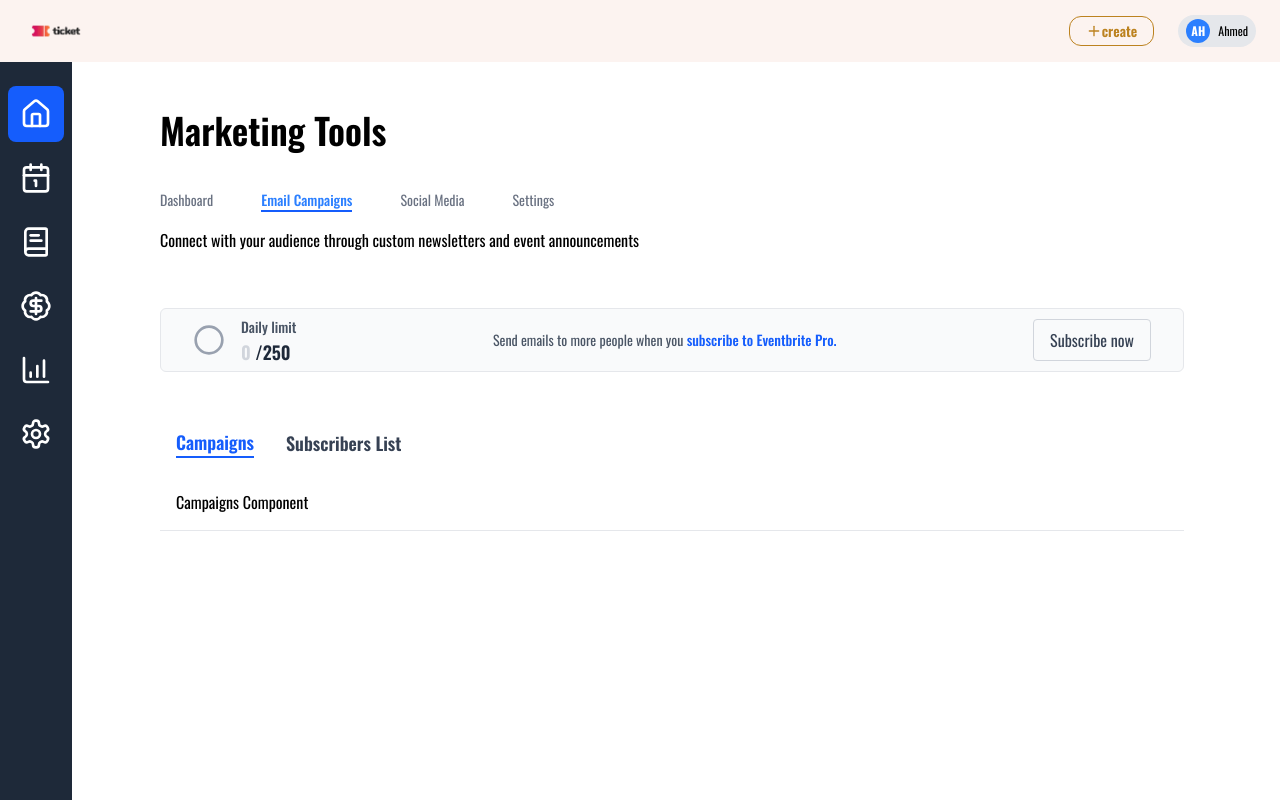
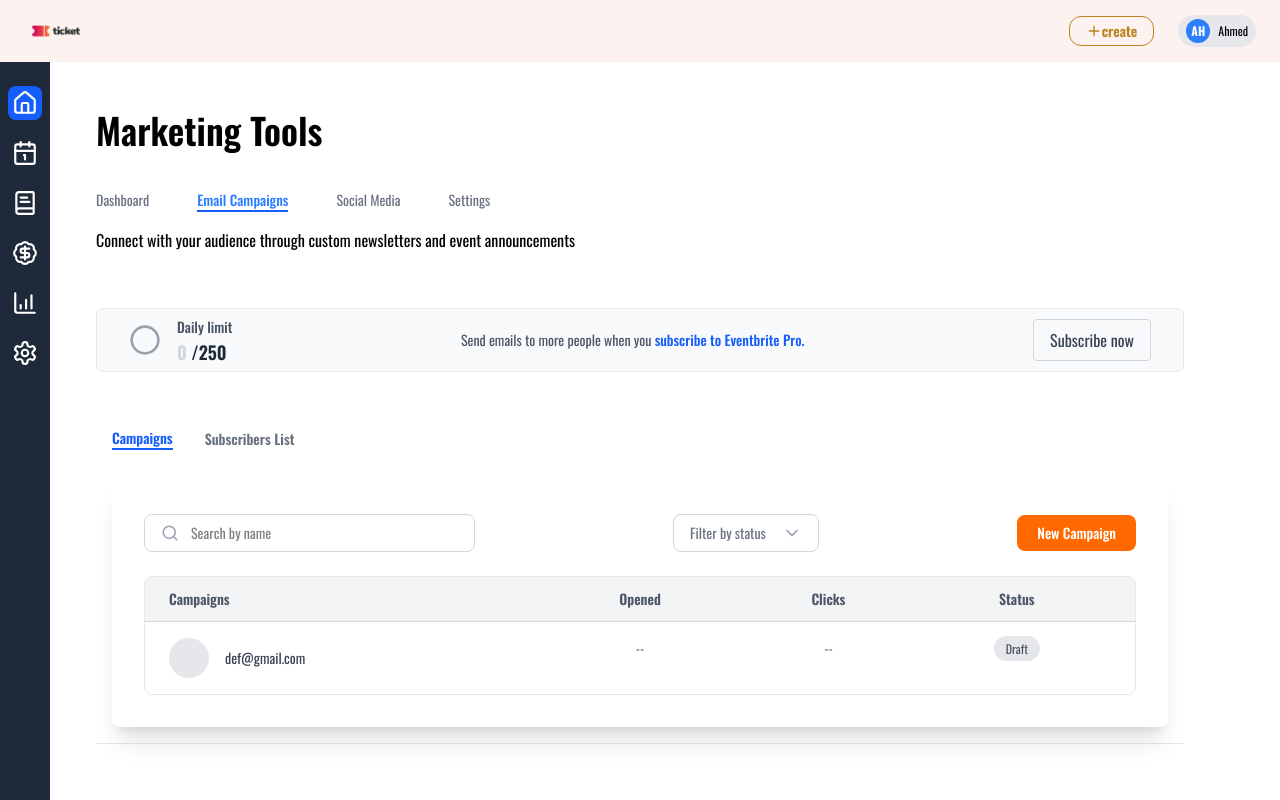
Before and after one commit to ahmed123456787/ticket-event, a React (Vite) app in the folder frontend/: page /organizations/marketing/email-campaigns in a window 1280 px wide. Built offline with nearby package versions, Linux system fonts and the light colour scheme.

Commit message:
adding some compagn features

```diff
--- a/frontend/src/components/dashboard/Sidebar.tsx
+++ b/frontend/src/components/dashboard/Sidebar.tsx
@@ -9,7 +9,7 @@ import {
   Settings,
 } from "lucide-react";
 
-const iconSize = 32;
+const iconSize = 26;
 const iconStrokeWidth = 2;
 const BASE_ROUTE = "/organizations";
 
@@ -53,14 +53,14 @@ const Sidebar = () => {
   const [hoveredItem, setHoveredItem] = useState<string | null>(null);
 
   return (
-    <div className="bg-gray-800 text-white flex flex-col h-full fixed">
-      <nav className="flex-1 overflow-y-auto">
+    <div className="bg-gray-800 text-white flex  flex-col h-full fixed">
+      <nav className="flex-1 overflow-y-auto ">
         <ul className="py-4">
           {menuItems.map((item) => (
             <li key={item.title}>
               <Link
                 to={`${BASE_ROUTE}${item.path}`}
-                className={`flex items-center justify-center m-2 p-3 rounded-lg mb-1 ${
+                className={`flex items-center justify-center m-2  p-1 rounded-lg mb-4 ${
                   activeItem === item.title
                     ? "bg-blue-600"
                     : "hover:bg-gray-700"
--- /dev/null
+++ b/frontend/src/components/marketing/email/Comapgn.tsx
@@ -0,0 +1,96 @@
+import { ChevronDown, Search } from "lucide-react";
+import { useState } from "react";
+import NewCampaignContainer from "./NewCampaignContainer";
+
+const Comapgn = () => {
+  const [showFilter, setShowFilter] = useState(false);
+  const filterOptions = ["Draft", "Published", "Archived"];
+  const [showNewCampaign, setShowNewCampaign] = useState(false);
+  const [campaignName, setCampaignName] = useState("");
+
+  return (
+    <div className="flex flex-col bg-white p-8 rounded-lg shadow-xl w-full relative">
+      {/* Header Section */}
+      <div className="flex items-center justify-between mb-6">
+        {/* Search Input */}
+        <div className="flex items-center border border-gray-300 rounded-lg px-4 py-2 w-1/3">
+          <Search className="text-gray-400" size={20} />
+          <input
+            type="text"
+            placeholder="Search by name"
+            className="ml-3 w-full focus:outline-none text-sm"
+          />
+        </div>
+        {/* Filter Dropdown */}
+        <div className="relative">
+          <div
+            className="flex items-center border border-gray-300 rounded-lg px-4 py-2 gap-4 cursor-pointer hover:bg-gray-100"
+            onClick={() => setShowFilter(!showFilter)}
+          >
+            <span className="text-gray-500 text-sm">Filter by status</span>
+            <ChevronDown className="ml-auto text-gray-400" size={20} />
+          </div>
+          {showFilter && (
+            <div className="absolute mt-2 bg-white border border-gray-300 rounded-lg shadow-lg w-full z-10">
+              {filterOptions.map((option, index) => (
+                <div
+                  key={index}
+                  className="px-4 py-2 text-sm text-gray-700 hover:bg-gray-100 cursor-pointer"
+                >
+                  {option}
+                </div>
+              ))}
+            </div>
+          )}
+        </div>
+
+        {/* New Campaign Button */}
+        <button
+          className="bg-orange-500 text-white px-5 py-2 rounded-lg hover:bg-orange-600 text-sm font-medium"
+          onClick={() => setShowNewCampaign(true)}
+        >
+          New Campaign
+        </button>
+      </div>
+
+      {/* New Campaign Container */}
+      {showNewCampaign && (
+        <div className="z-20 relative">
+          <NewCampaignContainer
+            campaignName={campaignName}
+            setCampaignName={setCampaignName}
+            setShowNewCampaign={setShowNewCampaign}
+          />
+        </div>
+      )}
+
+      {/* Campaign Table */}
+      <div className="bg-gray-50 border border-gray-200 rounded-lg overflow-hidden">
+        {/* Table Header */}
+        <div className="grid grid-cols-5 px-6 py-3 border-b border-gray-300 text-sm font-semibold text-gray-600 bg-gray-100">
+          <span className="col-span-2">Campaigns</span>
+          <span className="text-center">Opened</span>
+          <span className="text-center">Clicks</span>
+          <span className="text-center">Status</span>
+        </div>
+
+        {/* Table Row */}
+        <div className="bg-white grid grid-cols-5 px-6 py-4 text-sm text-gray-700 hover:bg-gray-50">
+          <div className="flex items-center col-span-2">
+            <div className="w-10 h-10 bg-gray-200 rounded-full"></div>
+            <span className="ml-4">def@gmail.com</span>
+          </div>
+          <span className="text-center text-gray-500">--</span>
+          <span className="text-center text-gray-500">--</span>
+          <span className="text-center">
+            <span className="text-xs bg-gray-200 text-gray-600 px-3 py-1 rounded-full">
+              Draft
+            </span>
+          </span>
+        </div>
+      </div>
+    </div>
+  );
+};
+
+export default Comapgn;
--- a/frontend/src/components/marketing/email/EmailCamNavbar.tsx
+++ b/frontend/src/components/marketing/email/EmailCamNavbar.tsx
@@ -1,17 +1,19 @@
 import { useState } from "react";
+import Comapgn from "./Comapgn";
+import SubsList from "./SubsList";
 
 const EmailCamNavbar = () => {
   const [selectedTab, setSelectedTab] = useState("Campaigns");
 
   return (
     <div className="bg-white border-b border-gray-200">
-      <nav className="flex gap-8 items-center p-4">
+      <nav className="flex gap-8 items-center p-4 ">
         {/* Campaigns Tab */}
         <h2
-          className={`text-lg font-semibold cursor-pointer ${
+          className={`text-sm font-semibold cursor-pointer ${
             selectedTab === "Campaigns"
               ? "text-blue-600 border-b-2 border-blue-600"
-              : "text-gray-700 hover:text-gray-900"
+              : "text-gray-500 hover:text-gray-900"
           }`}
           onClick={() => setSelectedTab("Campaigns")}
         >
@@ -20,10 +22,10 @@ const EmailCamNavbar = () => {
 
         {/* Subscribers List Tab */}
         <h2
-          className={`text-lg font-semibold cursor-pointer ${
+          className={`text-sm font-semibold cursor-pointer ${
             selectedTab === "Subscribers List"
               ? "text-blue-600 border-b-2 border-blue-600"
-              : "text-gray-700 hover:text-gray-900"
+              : "text-gray-500 hover:text-gray-900"
           }`}
           onClick={() => setSelectedTab("Subscribers List")}
         >
@@ -33,10 +35,8 @@ const EmailCamNavbar = () => {
 
       {/* Render Components Based on Selected Tab */}
       <div className="p-4">
-        {selectedTab === "Campaigns" && <div>Campaigns Component</div>}
-        {selectedTab === "Subscribers List" && (
-          <div>Subscribers List Component</div>
-        )}
+        {selectedTab === "Campaigns" && <Comapgn />}
+        {selectedTab === "Subscribers List" && <SubsList />}
       </div>
     </div>
   );
--- /dev/null
+++ b/frontend/src/components/marketing/email/NewCampagn.tsx
@@ -0,0 +1,5 @@
+const NewCampagn = () => {
+  return <div>NewCampagn</div>;
+};
+
+export default NewCampagn;
--- /dev/null
+++ b/frontend/src/components/marketing/email/NewCampaignContainer.tsx
@@ -0,0 +1,41 @@
+import React from "react";
+
+interface NewCampaignContainerProps {
+  campaignName: string;
+  setCampaignName: (name: string) => void;
+  setShowNewCampaign: (show: boolean) => void;
+}
+
+const NewCampaignContainer: React.FC<NewCampaignContainerProps> = ({
+  campaignName,
+  setCampaignName,
+  setShowNewCampaign,
+}) => {
+  return (
+    <div className="fixed inset-0 flex items-center justify-center  bg-opacity-50">
+      <div className="bg-white p-6 rounded-md shadow-lg w-1/3">
+        <h2 className="text-lg font-semibold mb-4">Create New Campaign</h2>
+        <input
+          type="text"
+          value={campaignName}
+          onChange={(e) => setCampaignName(e.target.value)}
+          placeholder="Campaign Name"
+          className="border border-gray-300 rounded-md px-3 py-2 w-full mb-4 focus:outline-none"
+        />
+        <div className="flex justify-end gap-4">
+          <button
+            className="bg-gray-300 text-gray-700 px-4 py-2 rounded-md hover:bg-gray-400"
+            onClick={() => setShowNewCampaign(false)}
+          >
+            Cancel
+          </button>
+          <button className="bg-orange-600 text-white px-4 py-2 rounded-md hover:bg-orange-700">
+            Create
+          </button>
+        </div>
+      </div>
+    </div>
+  );
+};
+
+export default NewCampaignContainer;
--- /dev/null
+++ b/frontend/src/components/marketing/email/SubsList.tsx
@@ -0,0 +1,85 @@
+import { Search, MoreHorizontal } from "lucide-react";
+import { Import, UserRoundCheck, UserX } from "lucide-react";
+
+const SubsList = () => {
+  const subscribers = [
+    { name: "Def", email: "def@test", activeSubscribers: 0 },
+    { name: "Tet", email: "tety", activeSubscribers: 0 },
+  ];
+
+  return (
+    <div className="p-6 bg-gray-50 min-h-screen">
+      {/* Header Cards */}
+
+      <div className="grid grid-cols-4 gap-6 mb-4">
+        <div className="flex flex-col items-center justify-center bg-white rounded-md shadow-md p-4">
+          <Import />
+          <h3 className="text-xs font-medium">Import a list</h3>
+          <p className="text-xs text-gray-500 text-center">
+            Upload a CSV or import an existing list
+          </p>
+        </div>
+        <div className="flex flex-col items-center justify-center bg-white rounded-md shadow-md p-4">
+          <UserRoundCheck />
+          <h3 className="text-xs font-medium">All subscribers</h3>
+          <p className="text-xs text-gray-500 text-center">
+            Search for people across all lists
+          </p>
+        </div>
+        <div className="flex flex-col items-center justify-center bg-white rounded-md shadow-md p-4">
+          <UserX />
+          <h3 className="text-xs font-medium">Unsubscribed users</h3>
+          <p className="text-xs text-gray-500 text-center">
+            View or delete unsubscribers
+          </p>
+        </div>
+        <button className="bg-orange-600 text-white px-2 py-1 rounded m-7  hover:bg-orange-700">
+          New List
+        </button>
+      </div>
+
+      {/* Search Bar */}
+      <div className="flex items-center border border-gray-300 rounded-md px-3 py-2 mb-4">
+        <Search className="text-gray-400" size={16} />
+        <input
+          type="text"
+          placeholder="Search by name"
+          className="ml-2 w-full focus:outline-none"
+        />
+      </div>
+
+      {/* Subscriber List Table */}
+      <div className="bg-white border border-gray-200 rounded-md shadow-md">
+        {/* Table Header */}
+        <div className="grid grid-cols-3 px-4 py-2 border-b border-gray-200 text-sm font-medium text-gray-500">
+          <span>List</span>
+          <span className="text-center">Active Subscribers</span>
+          <span className="text-right"></span>
+        </div>
+
+        {/* Table Rows */}
+        {subscribers.map((subscriber, index) => (
+          <div
+            key={index}
+            className="grid grid-cols-3 px-4 py-3 text-sm text-gray-700 items-center"
+          >
+            <div className="flex items-center">
+              <div className="w-8 h-8 bg-purple-700 text-white rounded-full flex items-center justify-center">
+                {subscriber.name[0]}
+              </div>
+              <span className="ml-3">{subscriber.email}</span>
+            </div>
+            <span className="text-center text-gray-500">
+              {subscriber.activeSubscribers}
+            </span>
+            <div className="text-right text-gray-400 cursor-pointer">
+              <MoreHorizontal />
+            </div>
+          </div>
+        ))}
+      </div>
+    </div>
+  );
+};
+
+export default SubsList;
--- a/frontend/src/layouts/MainLayout.tsx
+++ b/frontend/src/layouts/MainLayout.tsx
@@ -6,7 +6,7 @@ const MainLayout = ({ children }: { children: React.ReactNode }) => {
     <div className="flex flex-col h-screen">
       <TopBar />
       <div className="flex flex-1 overflow-hidden">
-        <div className="w-16 flex-shrink-0">
+        <div className=" flex-shrink-0">
           <Sidebar />
         </div>
         <main className="flex-1  sm:px-0 md:px-24 mt-12 overflow-y-auto ">
@@ -18,3 +18,5 @@ const MainLayout = ({ children }: { children: React.ReactNode }) => {
 };
 
 export default MainLayout;
+
+<svg viewBox="0 0 144 144"><g fill="none" fill-rule="evenodd"><g><path fill="#D65129" fill-rule="nonzero" d="M25.5 61.5h93v51h-93z"></path><path fill="#D65129" fill-rule="nonzero" d="M72 87l-46.5 25.5v-51z"></path><path fill="#F16932" fill-rule="nonzero" d="M103.5 69.75v42.75h15v-51zM25.5 112.5h78V69.75z"></path><path fill="#3A3A3A" fill-rule="nonzero" d="M120 114H24V60h15v3H27v48h90V63h-12v-3h15z"></path><path fill="#FFF" fill-rule="nonzero" d="M103.5 70.5L72 87 40.5 70.5v-39h51l12 12z"></path><path d="M72 87.9L39.75 70.95v-40.2H91.8l12.45 12.45v27.75L72 87.9zM41.25 70.05L72 86.1l30.75-16.05V43.8L91.2 32.25H41.25v37.8z" fill="#3A3A3A" fill-rule="nonzero"></path><path fill="#3A3A3A" fill-rule="nonzero" d="M24.706 111.18l92.985-50.999 1.442 2.63-92.984 51z"></path><path fill="#3A3A3A" fill-rule="nonzero" d="M24.75 62.797l1.442-2.63 46.558 25.53-1.442 2.631zM103.5 45H90V31.5h3V42h10.5z"></path><path fill="#3A3A3A" fill-rule="nonzero" d="M105 70.5h-3V44.1L90.9 33H42v37.5h-3V30h53.1L105 42.9z"></path><path fill="#3A3A3A" fill-rule="nonzero" d="M68.1 55.05H93v3H68.1zM68.1 61.35h16.05v3H68.1zM68.1 48.45h16.05v3H68.1zM42.75 17.25h3v6h-3zM26.25 33.75h6v3h-6zM29.386 23.258l2.12-2.122 3.607 3.607-2.121 2.121z"></path><path fill="#D65129" fill-rule="nonzero" d="M61.5 65.7l-6-6-6 6V43.2h12z"></path><circle fill="#F16932" fill-rule="nonzero" cx="55.5" cy="45.45" r="9"></circle><path d="M0 0h144v144H0z"></path></g></g></svg>
```
